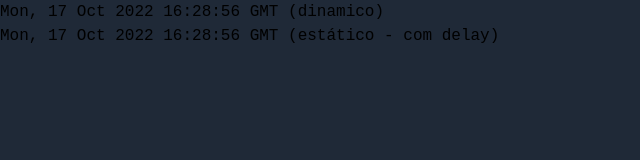
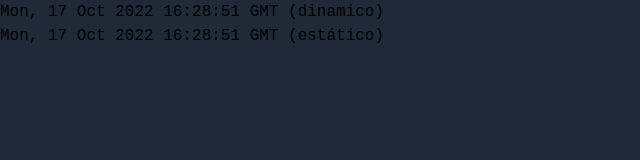
Before and after one commit to Grunewald1/Info-football, a Next.js app: page /tempo in a window 1280 px wide. Shown: the top 160 px of the page, without its empty margins (0-640 px from the left). Built offline with nearby package versions, Linux system fonts and the light colour scheme.

Commit message:
adicionei revalidate

```diff
--- a/pages/tempo.js
+++ b/pages/tempo.js
@@ -6,7 +6,7 @@
     return (
             <div>
                    <div>{dinamicDateString} (dinamico)</div>
-                   <div>{props.staticDateString} (estático - com delay)</div>
+                   <div>{props.staticDateString} (estático)</div>
             </div>
 
 
@@ -16,20 +16,17 @@
 
 export async function getStaticProps()    {
         console.log('>Passando pelo getStaticProps();');
-        console.log('>adicionando delay de 5 segundos');
-
-        await delay(5000)
         const staticDate = new Date ();
         const staticDateString = staticDate.toGMTString();
 
         return {
             props: {
                 staticDateString
-            }
+            },
+
+                revalidate: 1
+         }
+}
 
 
-         }
-}
-        const delay = ms => new Promise(resolve => setTimeout(resolve, ms));
-
 export default Tempo
```
